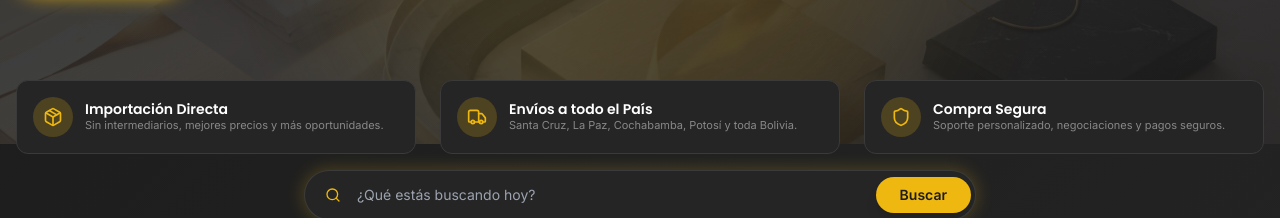
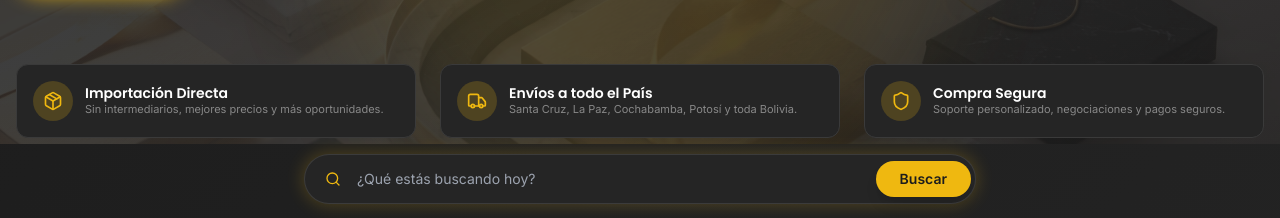
Before and after one commit to fabricioplay2learn-ctrl/OfiriaStore, a Next.js app: page / in a window 1280 px wide. Shown: the part 356-574 px from the top of the page. Built offline with nearby package versions, Linux system fonts and the light colour scheme.

Commit message:
espacio entre benefits y hero section

```diff
--- a/app/page.tsx
+++ b/app/page.tsx
@@ -99,7 +99,7 @@ function HomeContent() {
       </section>
 
       {/* Benefits */}
-      <section className="container mx-auto px-4 -mt-20 relative z-20">
+      <section className="container mx-auto px-4 -mt-24 relative z-20">
         <div className="grid grid-cols-1 md:grid-cols-3 gap-6">
           <motion.div
             initial={{ opacity: 0, y: 20 }}
```
